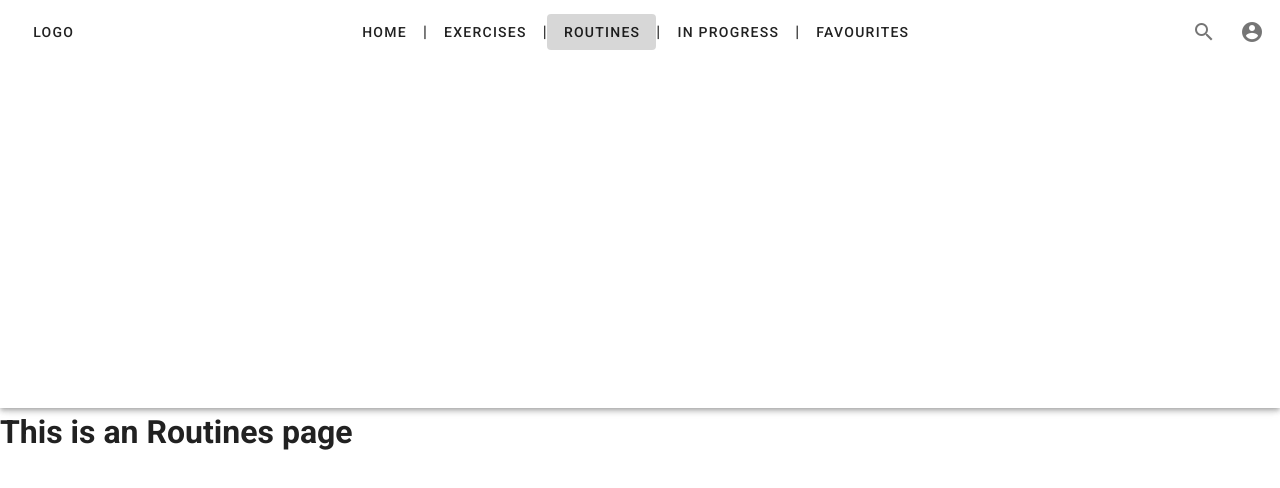
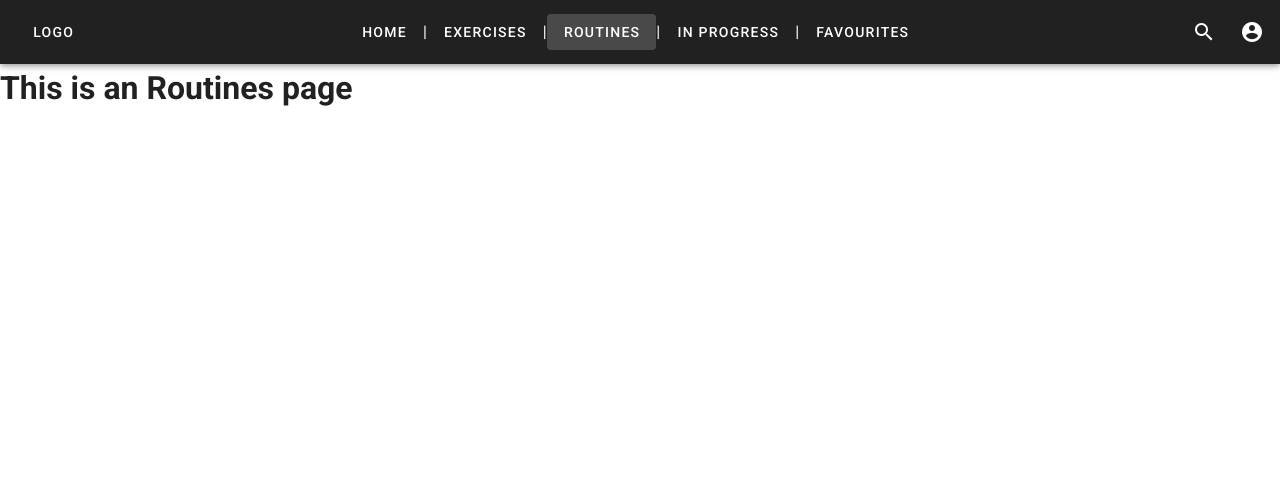
Before and after one commit to Yatex/HCI-TP2, a Vue app: page /routines in a window 1280 px wide. Shown: the top 488 px of the page. Built offline with nearby package versions, Linux system fonts and the light colour scheme.

Commit message:
navbar divino

```diff
--- a/src/components/Navbar.vue
+++ b/src/components/Navbar.vue
@@ -1,5 +1,6 @@
 <template>
-            <v-toolbar>
+    <div>
+            <v-app-bar dark class="grey darken-4">
                 <v-toolbar-title>
                     <v-btn text to="/">
                         LOGO
@@ -23,7 +24,8 @@
                 <v-btn icon>
                 <v-icon>mdi-account-circle</v-icon>
                 </v-btn>
-            </v-toolbar>
+            </v-app-bar>
+    </div>
 </template>
 
 <script>
```
